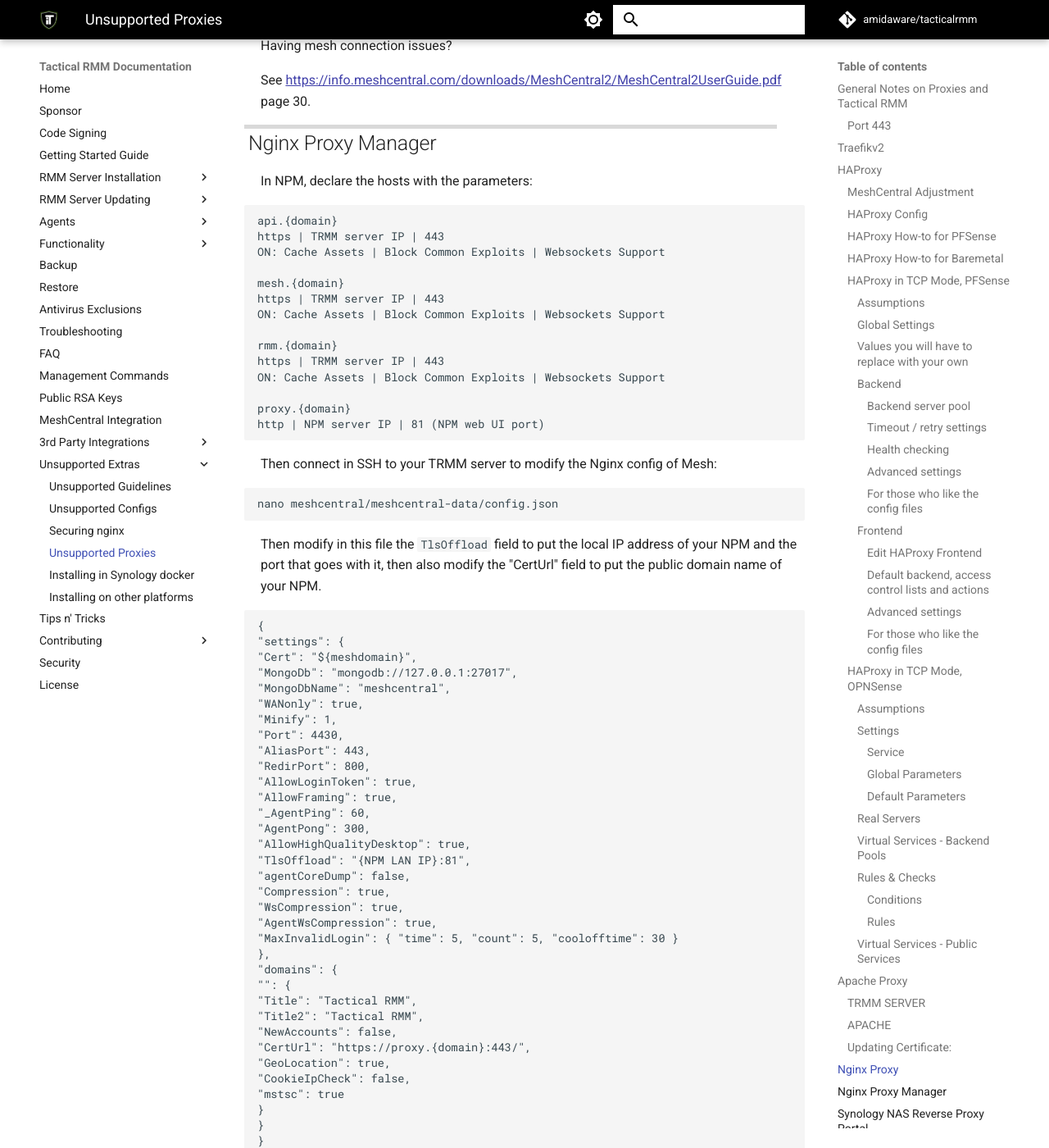
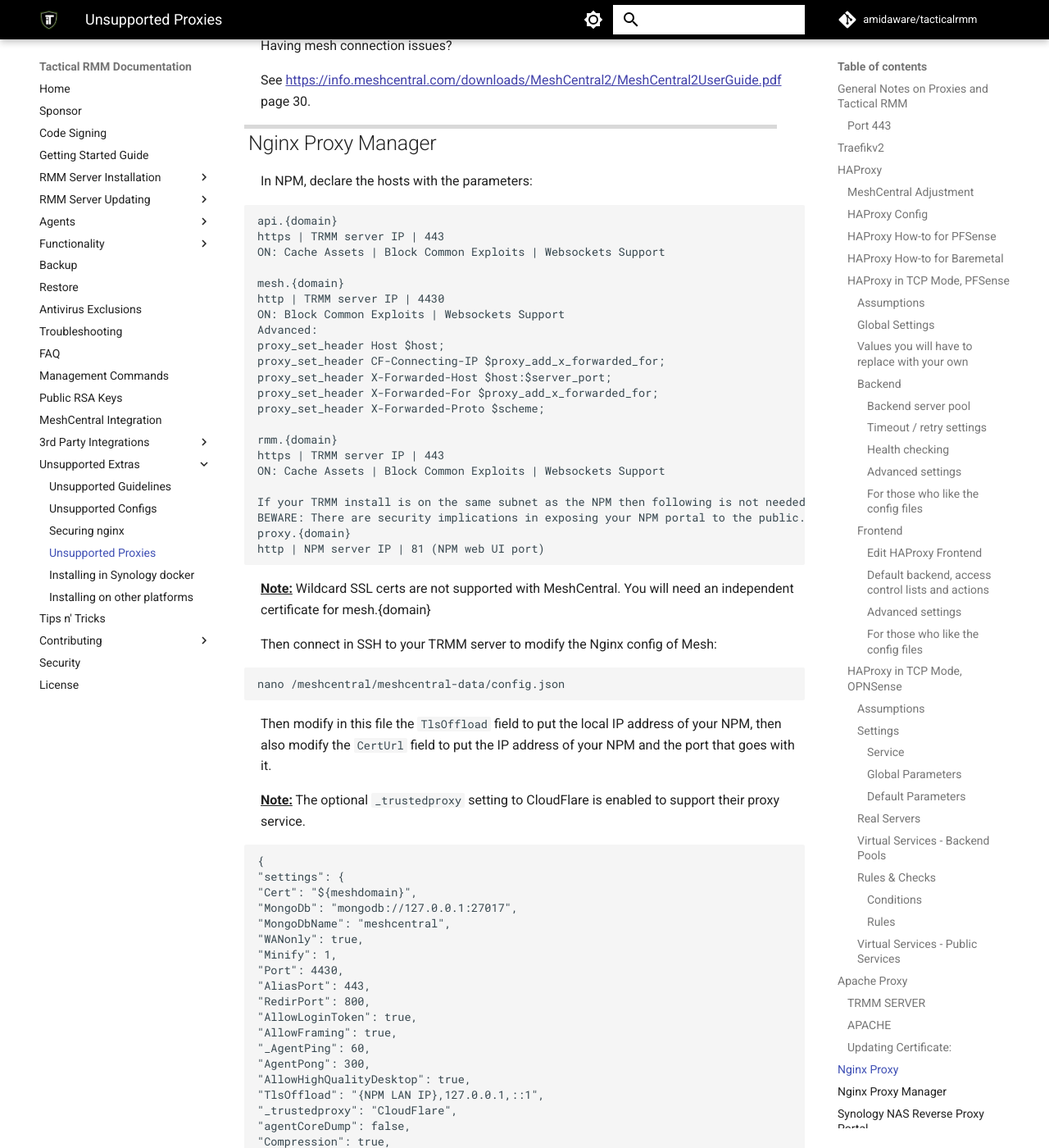
Before and after one commit to amidaware/trmm-docs, an MkDocs documentation site: the page built from docs/unsupported_proxies.md, in a window 1280 px wide and 1400 px high, scrolled down 26382 px. Shown: the whole window at 82% size. Built offline with MkDocs 1.6.1 and Material for MkDocs 9.7.7, drawn with Linux system fonts in a browser that asks for light colours; comment, search, counter and statistics services are not loaded; some of the changed text lies outside the part shown.

Commit message:
Updated the Unsupported Proxies: Nginx Proxy Manager documentation.  This will fix the TLS hash mismatch with client and MeshCentral passing through NPM. Also, will correct the client IP address pass through from NPM to MeshCentral.

````diff
--- a/docs/unsupported_proxies.md
+++ b/docs/unsupported_proxies.md
@@ -795,24 +795,36 @@
 ON: Cache Assets | Block Common Exploits | Websockets Support
 
 mesh.{domain}
-https | TRMM server IP | 443
-ON: Cache Assets | Block Common Exploits | Websockets Support
+http | TRMM server IP | 4430
+ON: Block Common Exploits | Websockets Support
+Advanced:
+proxy_set_header Host $host;
+proxy_set_header CF-Connecting-IP $proxy_add_x_forwarded_for;
+proxy_set_header X-Forwarded-Host $host:$server_port;
+proxy_set_header X-Forwarded-For $proxy_add_x_forwarded_for;
+proxy_set_header X-Forwarded-Proto $scheme;
 
 rmm.{domain}
 https | TRMM server IP | 443
 ON: Cache Assets | Block Common Exploits | Websockets Support
 
+If your TRMM install is on the same subnet as the NPM then following is not needed.
+BEWARE: There are security implications in exposing your NPM portal to the public.
 proxy.{domain}
 http | NPM server IP | 81 (NPM web UI port)
 ```
 
+<ins>**Note:**</ins> Wildcard SSL certs are not supported with MeshCentral. You will need an independent certificate for mesh.{domain}
+
 Then connect in SSH to your TRMM server to modify the Nginx config of Mesh:
 
 ```bash
-nano meshcentral/meshcentral-data/config.json
+nano /meshcentral/meshcentral-data/config.json
 ```
 
-Then modify in this file the `TlsOffload` field to put the local IP address of your NPM and the port that goes with it, then also modify the "CertUrl" field to put the public domain name of your NPM.
+Then modify in this file the `TlsOffload` field to put the local IP address of your NPM, then also modify the `CertUrl` field to put the IP address of your NPM and the port that goes with it.
+
+<ins>**Note:**</ins> The optional `_trustedproxy` setting to CloudFlare is enabled to support their proxy service.
 
 ```
 {
@@ -830,7 +842,8 @@
 "_AgentPing": 60,
 "AgentPong": 300,
 "AllowHighQualityDesktop": true,
-"TlsOffload": "{NPM LAN IP}:81",
+"TlsOffload": "{NPM LAN IP},127.0.0.1,::1",
+"_trustedproxy": "CloudFlare",
 "agentCoreDump": false,
 "Compression": true,
 "WsCompression": true,
@@ -842,7 +855,7 @@
 "Title": "Tactical RMM",
 "Title2": "Tactical RMM",
 "NewAccounts": false,
-"CertUrl": "https://proxy.{domain}:443/",
+"CertUrl": "https://{NPM LAN IP}:443",
 "GeoLocation": true,
 "CookieIpCheck": false,
 "mstsc": true
@@ -855,6 +868,13 @@
 
 ```bash
 systemctl restart meshcentral.service
+```
+
+Open tcp port 4430 if using UFW:
+
+```bash
+ufw allow 4430/tcp
+ufw reload
 ```
 
 At which point agents should be working. Use the "Recover Connection" button if necessary.
````
